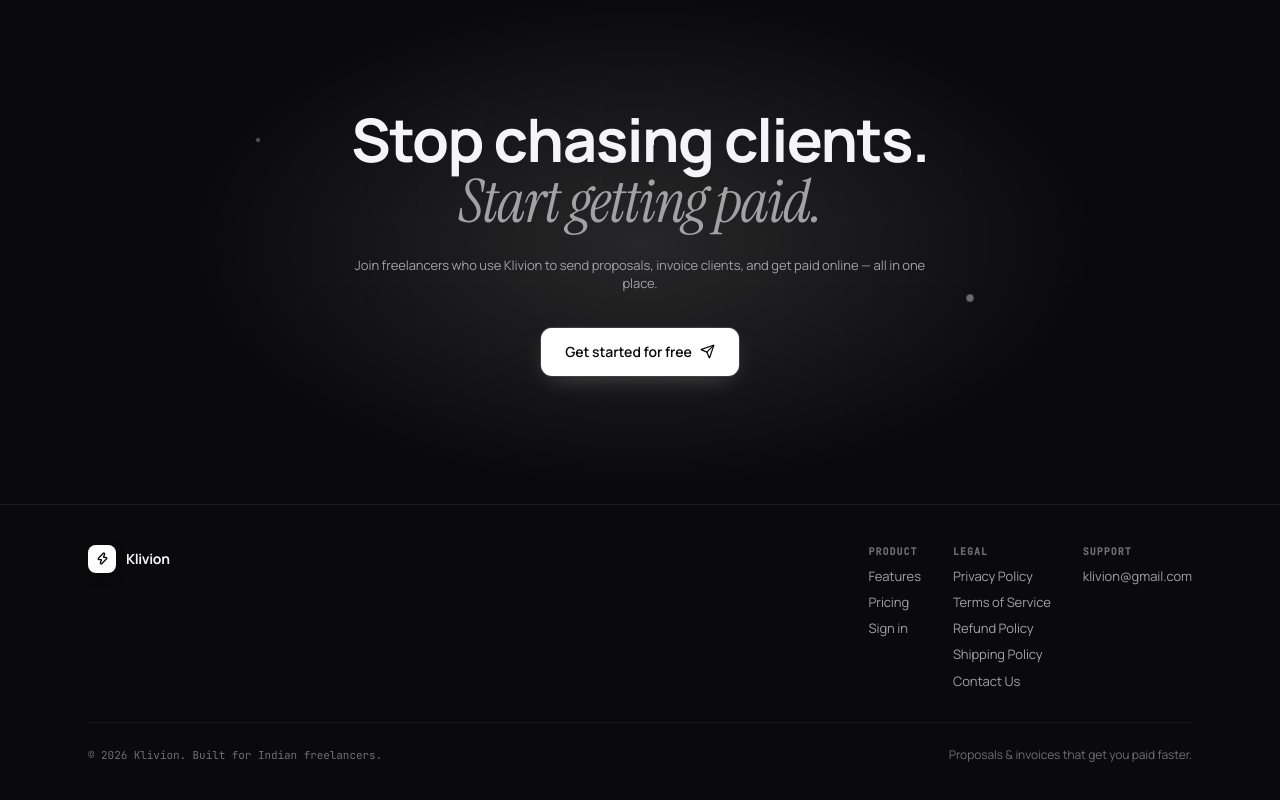
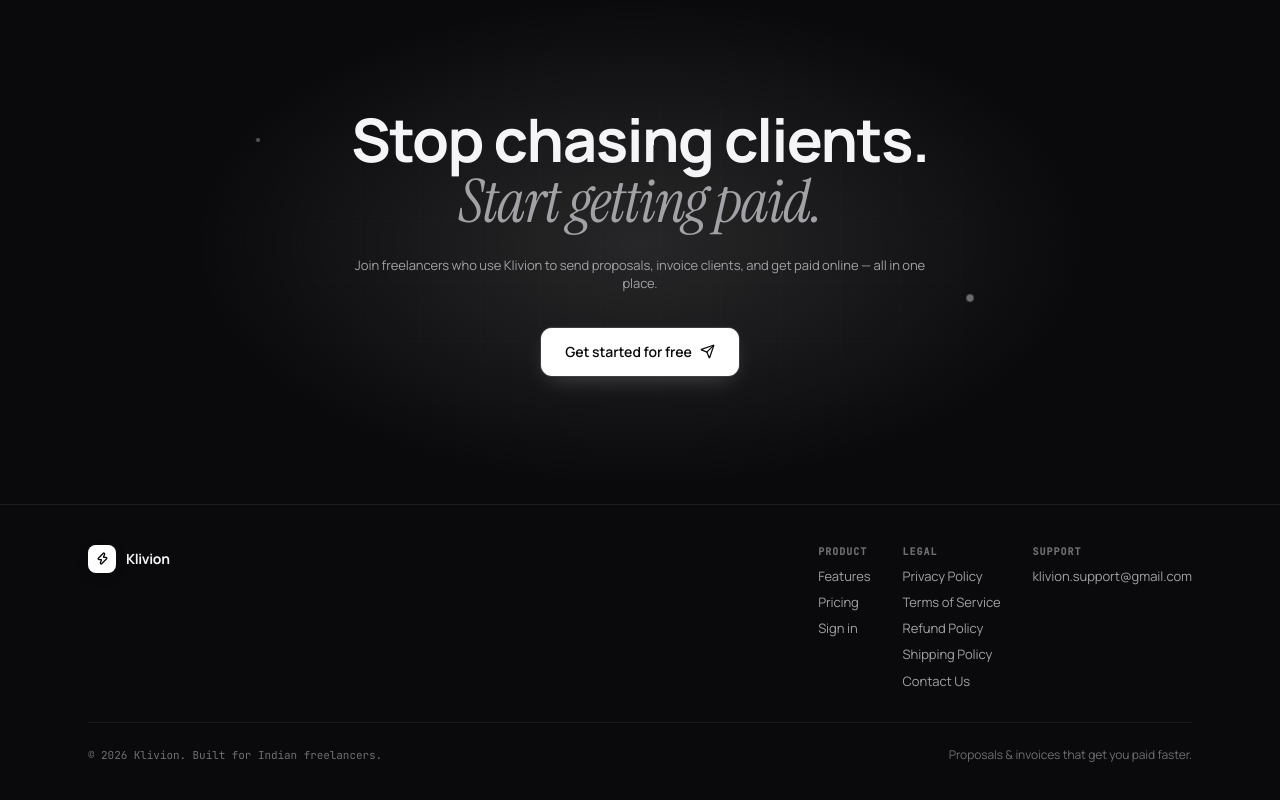
Before and after one commit to KrishnaThakur10/klivion, a Next.js app: page / in a window 1280 px wide. Shown: the part 5398-6198 px from the top of the page. Built offline with nearby package versions, Linux system fonts and the light colour scheme.

Commit message:
fix: email typo fixed

```diff
--- a/app/page.tsx
+++ b/app/page.tsx
@@ -659,7 +659,7 @@ function Footer() {
                 Support
               </p>
               {[
-                { label: "klivion@gmail.com", href: "mailto:klivion@gmail.com" },
+                { label: "klivion.support@gmail.com", href: "mailto:klivion.support@gmail.com" },
               ].map(l => (
                 <a
                   key={l.href}
```
